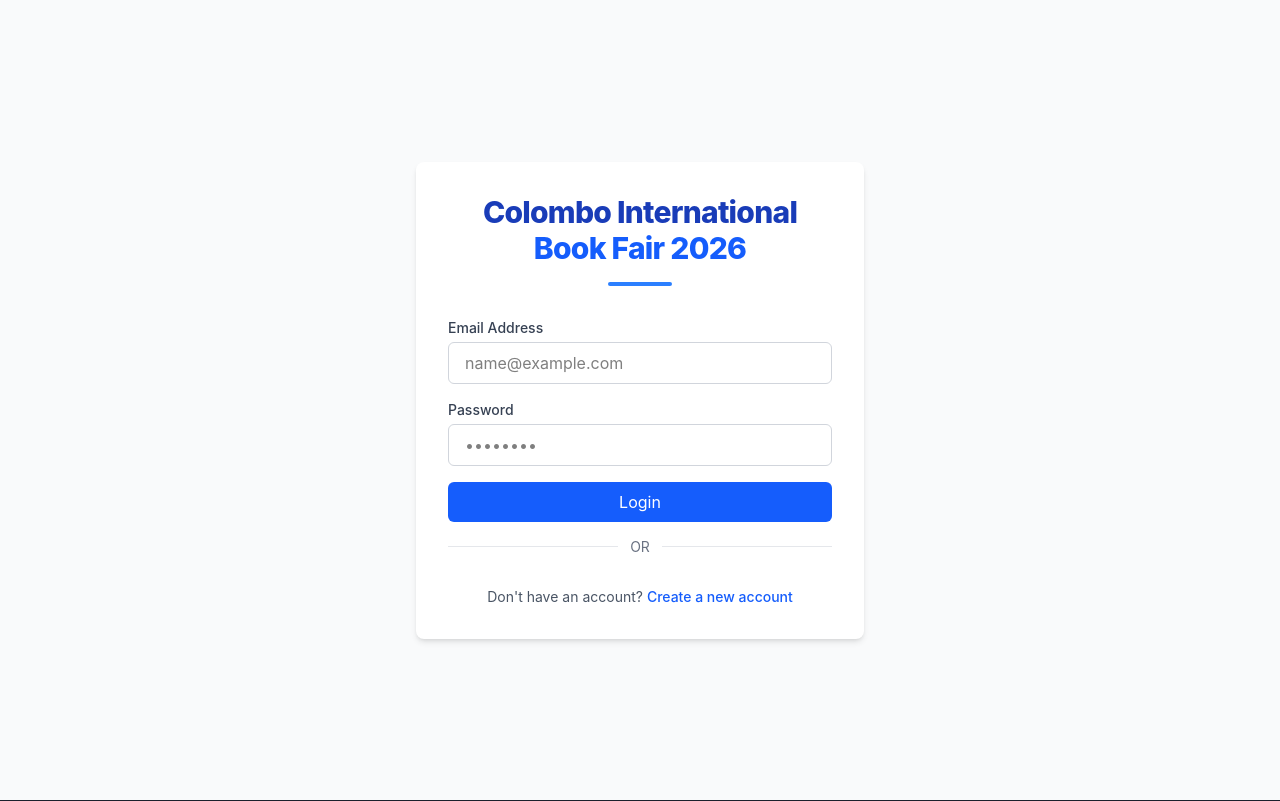
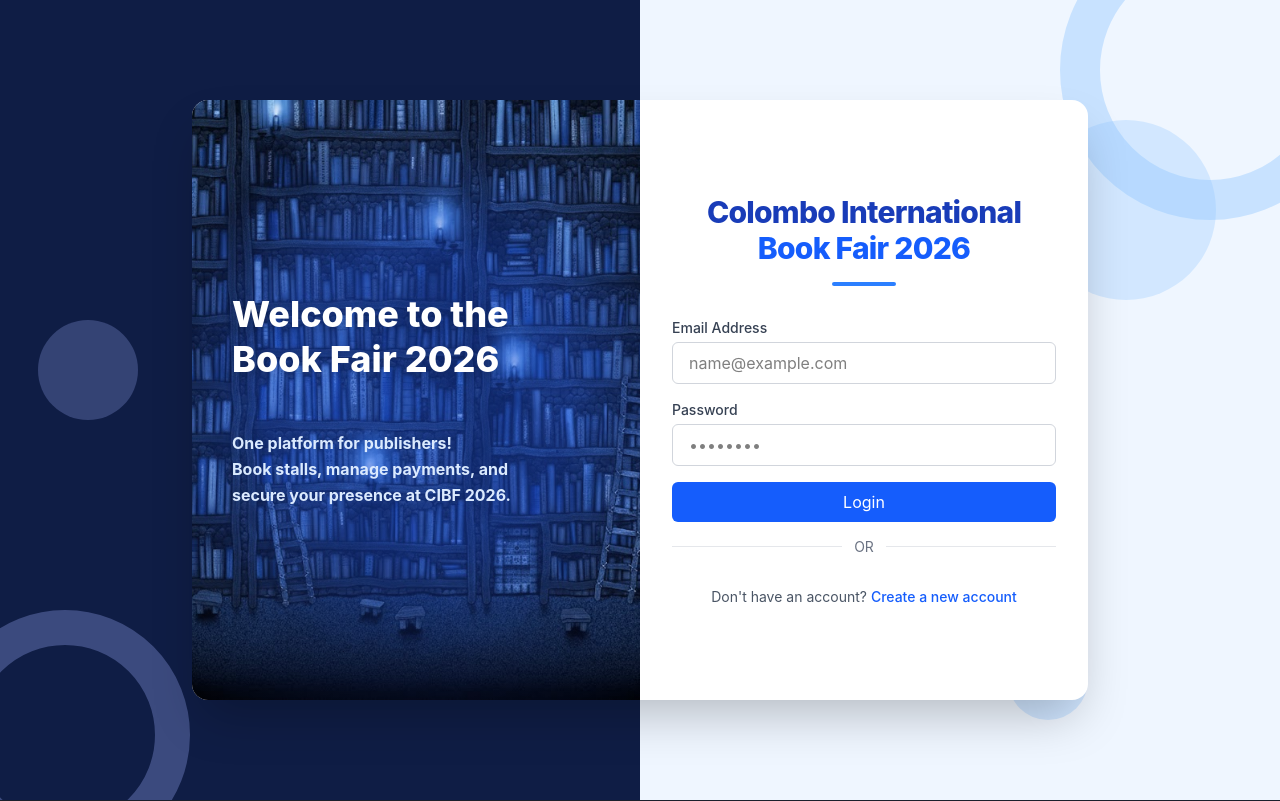
Before and after one commit to BGYKanishka/architecture_project, a React app in the folder frontend/: page / in a window 1280 px wide. Shown: the top 801 px of the page. Built offline with nearby package versions, Linux system fonts and the light colour scheme; the HTML template or start-up script is replaced by a standard one.

Commit message:
Improve login page UI styling
Frontend

```diff
--- a/frontend/src/pages/login.jsx
+++ b/frontend/src/pages/login.jsx
@@ -1,12 +1,13 @@
 import { useState } from "react";
-import { useNavigate, Link } from "react-router-dom"; // Added Link
+import { useNavigate, Link } from "react-router-dom";
 import AuthService from "../services/auth.service";
+import backgroundImg from "../assets/background.jpg";
 
 const Login = () => {
   const [email, setEmail] = useState("");
   const [password, setPassword] = useState("");
   const [error, setError] = useState("");
-  const [loading, setLoading] = useState(false); // Added loading state for better UX
+  const [loading, setLoading] = useState(false);
   const navigate = useNavigate();
 
   const handleLogin = async (e) => {
@@ -19,7 +20,6 @@ const Login = () => {
       navigate("/dashboard");
       window.location.reload();
     } catch (err) {
-      // Extract specific message if availablex
       const resMessage =
         (err.response && err.response.data && err.response.data.message) ||
         "Login failed. Invalid credentials.";
@@ -29,17 +29,63 @@ const Login = () => {
   };
 
   return (
-    <div className="flex items-center justify-center min-h-screen bg-gray-50">
-      <div className="w-full max-w-md p-8 space-y-6 bg-white rounded-lg shadow-md">
+    <div
+      className="relative flex items-center justify-center min-h-screen p-4 overflow-hidden"
+      style={{
+        background:
+          "linear-gradient(to right, #0f1d45 0%, #0f1d45 50%, #eff6ff 50%, #eff6ff 100%)",
+      }}
+    >
+      {/* Decorative Background Shapes */}
+      <div className="absolute top-[-80px] right-[-80px] w-[300px] h-[300px] rounded-full border-[40px] border-blue-300/40"></div>
+      <div className="absolute top-[15%] right-[5%] w-[180px] h-[180px] rounded-full bg-blue-300/30"></div>
+      <div className="absolute bottom-[-60px] left-[-60px] w-[250px] h-[250px] rounded-full border-[35px] border-indigo-300/30"></div>
+      <div className="absolute bottom-[10%] right-[15%] w-[80px] h-[80px] rounded-full bg-blue-400/20"></div>
+      <div className="absolute top-[40%] left-[3%] w-[100px] h-[100px] rounded-full bg-indigo-300/25"></div>
 
-       {/*  HEADER */}
+      {/* Combined Card Container */}
+      <div className="relative z-10 flex w-full max-w-4xl bg-white rounded-2xl shadow-2xl overflow-hidden">
+
+        {/* Left Side - Background Image Panel */}
+        <div className="relative w-1/2 min-h-[600px] hidden md:block">
+          <img
+            src={backgroundImg}
+            alt="Book Fair Background"
+            className="absolute inset-0 w-full h-full object-cover"
+          />
+          {/* Gradient Overlay */}
+          <div
+            className="absolute inset-0"
+            style={{
+              background:
+                "radial-gradient(circle at center, rgba(29,78,216,0.45) 40%, rgba(30,64,175,0.15) 70%, transparent 100%)",
+            }}
+          ></div>
+
+          {/* Overlay Content */}
+          <div className="relative z-10 flex flex-col justify-center h-full p-10 text-white">
+            <h2 className="text-4xl font-extrabold leading-tight mb-12 drop-shadow-lg">
+              Welcome to the
+              <br />
+              Book Fair 2026
+            </h2>
+            <p className="text-base font-bold text-blue-100 max-w-xs leading-relaxed">
+              One platform for publishers! <br />Book stalls, manage payments, and secure your presence at CIBF 2026.
+            </p>
+          </div>
+        </div>
+
+        {/* Right Side - Login Form */}
+        <div className="flex items-center justify-center w-full md:w-1/2 p-8">
+          <div className="w-full max-w-sm space-y-6">
+
+            {/* HEADER */}
             <div className="text-center mb-8">
               <h1 className="text-3xl font-extrabold text-blue-800 tracking-tight">
                 Colombo International
                 <br />
                 <span className="text-blue-600">Book Fair 2026</span>
               </h1>
-
               <div className="mt-4 w-16 h-1 bg-blue-500 mx-auto rounded-full"></div>
             </div>
 
@@ -50,7 +96,7 @@ const Login = () => {
               <div>
                 <label className="block text-sm font-medium text-gray-700">Email Address</label>
                 <input
-              type="email" // Changed to email type for browser validation
+                  type="email"
                   placeholder="name@example.com"
                   className="w-full px-4 py-2 mt-1 border border-gray-300 rounded-md focus:outline-none focus:ring-2 focus:ring-blue-500 focus:border-transparent"
                   value={email}
@@ -110,6 +156,8 @@ const Login = () => {
 
           </div>
         </div>
+      </div>
+    </div>
   );
 };
 
```
Also changed, not shown: frontend/src/assets/background.jpg (added), 1 other file (tests, documents, lock files or other folders). Lines whose indentation alone changed are shown as unchanged.
